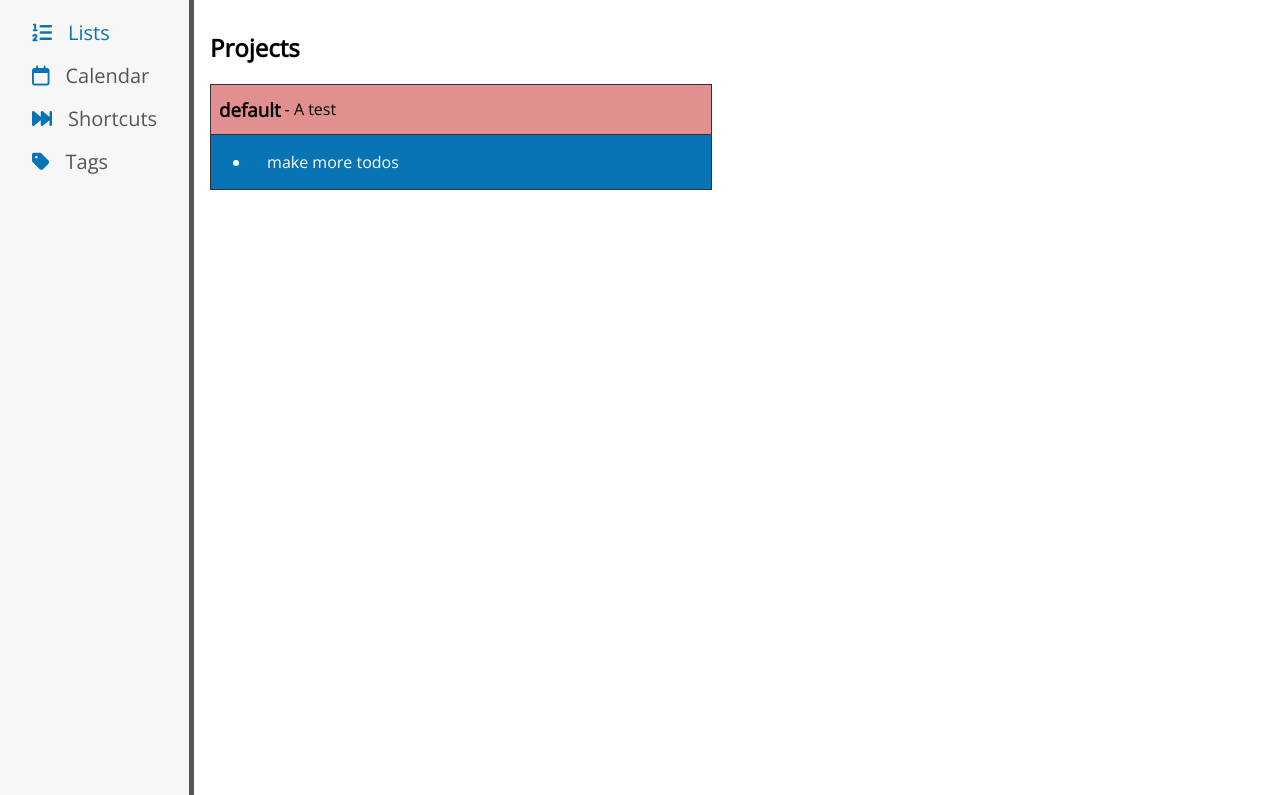
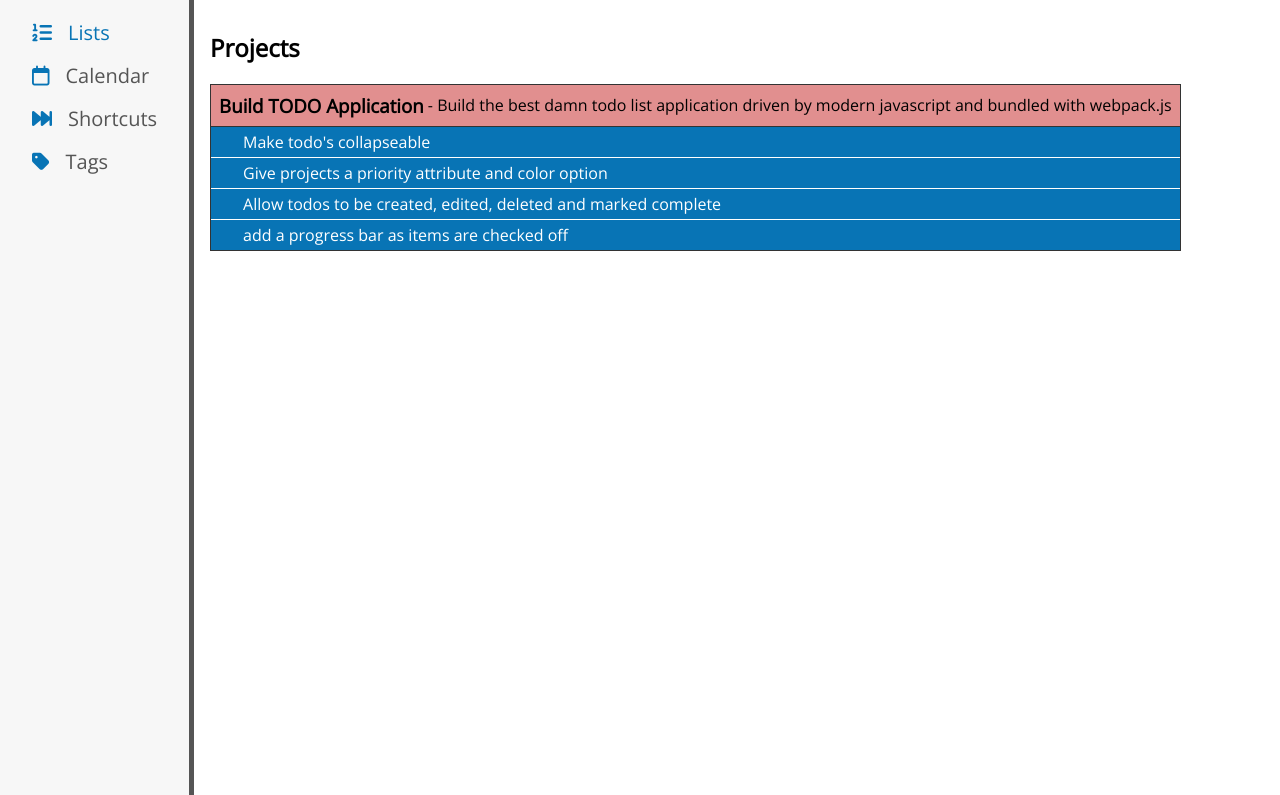
Before and after one commit to gerrgg/to-do-or-not-to-do, a website built with webpack: page dist/index.html in a window 1280 px wide. Shown: the part 55-850 px from the top of the page. Built offline with nearby package versions, Linux system fonts and the light colour scheme.

Commit message:
add some todos

```diff
--- a/src/projects.js
+++ b/src/projects.js
@@ -1,7 +1,16 @@
 const projects = ( element ) => {
    //
     let list = {
-        default: project( 'default', 'A test', [ 'make more todos' ] )
+        default: project(
+            'Build TODO Application',
+            'Build the best damn todo list application driven by modern javascript and bundled with webpack.js',
+            [
+                'Make todo\'s collapseable',
+                'Give projects a priority attribute and color option',
+                'Allow todos to be created, edited, deleted and marked complete',
+                'add a progress bar as items are checked off',
+            ]
+        )
     }
 
     const render = () => {
--- a/src/sass/_inner.scss
+++ b/src/sass/_inner.scss
@@ -6,7 +6,6 @@
     .tab.show{ display: block; }
 
     .project{
-        width: 500px;
         border: 1px solid $color-dark;
 
         .title{
@@ -24,7 +23,6 @@
 
             p{
                 margin: 0;
-                line-height: 33px;
             }
 
         }
@@ -33,9 +31,14 @@
             background-color: $color-secondary;
             color: $color-light;
             margin: 0;
+            padding: 0;
+            list-style: none;
 
             li{
-                padding: 1rem;
+                padding: .25rem .25rem .25rem 2rem;
+                border-bottom: 1px solid $color-light;
+
+                &:last-child{ border-bottom: 0px }
 
             }
         }
```
Also changed, not shown: dist/main.js, dist/style.css.
